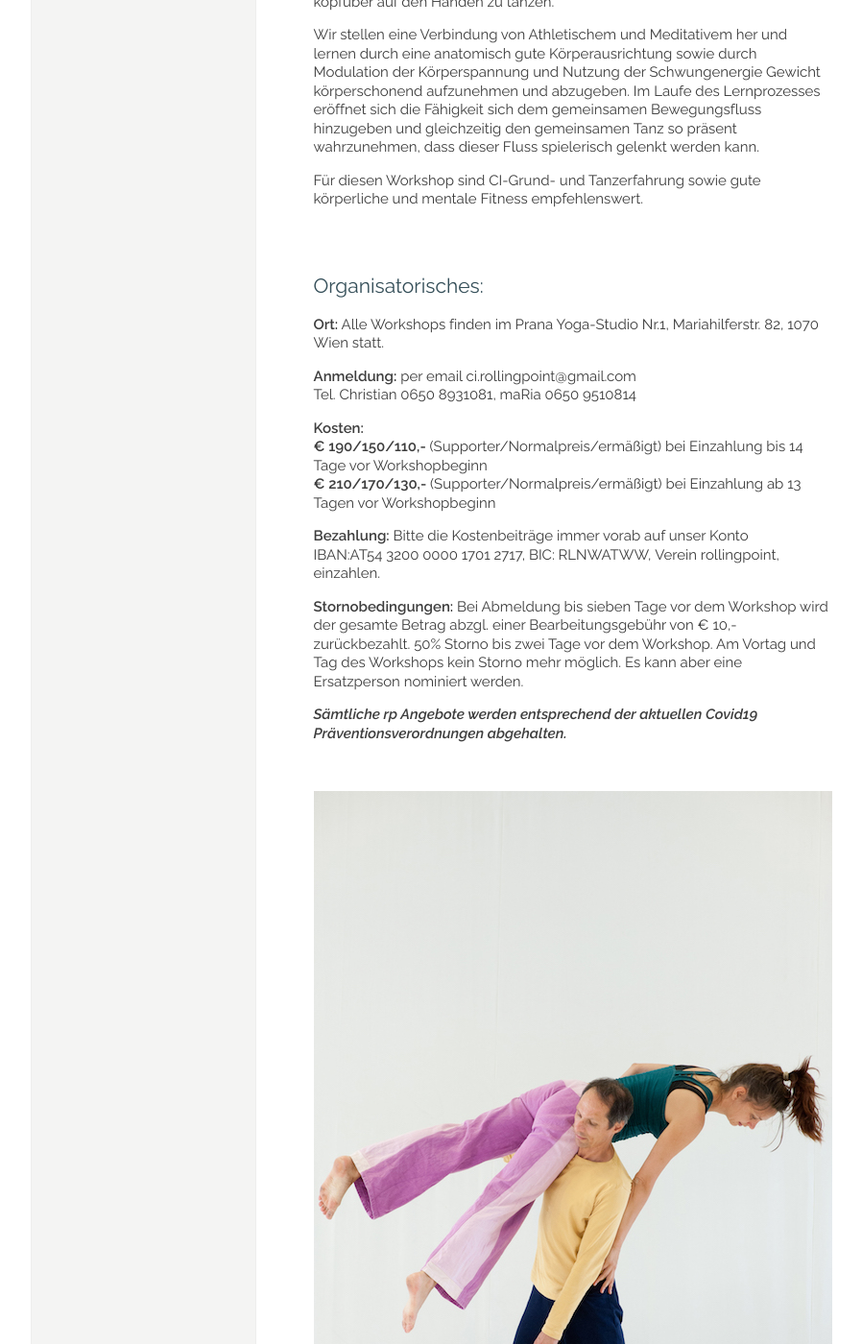
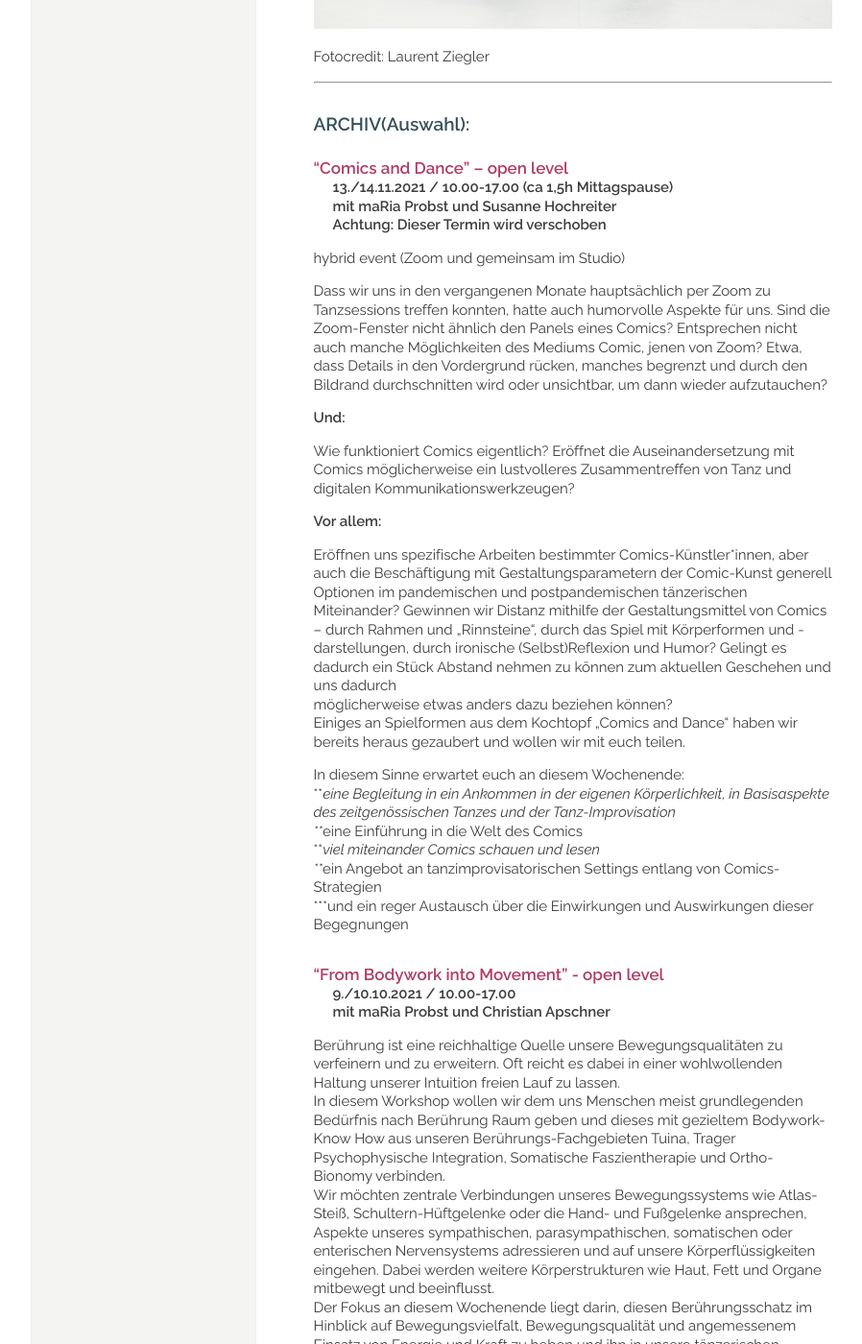
Before and after one commit to manulari/rollingpointat, a Jekyll site: the page built from _pages_de/workshops.md, in a window 1280 px wide and 1400 px high, scrolled down 3949 px. Shown: the whole window at 96% size, without its empty margins (152-1050 px from the left). Built offline with Jekyll 4.4.1, drawn with Linux system fonts in a browser that asks for light colours; comment, search, counter and statistics services are not loaded; some of the changed text lies outside the part shown.

Commit message:
Update page (de) “workshops”

```diff
--- a/_pages_de/workshops.md
+++ b/_pages_de/workshops.md
@@ -10,68 +10,19 @@ Fotocredits: He Shao Hui
 
 ## Workshoptermine:
 
-**[9./10.10.2021 "From Bodywork into Movement" mit Christian Apschner und maRia Probst](#bodywork)**
-
-[**13./14.11.2021 "Comics and Dance"**\
-**mit maRia Probst und Susanne Hochreiter**](#comics)\
-**Achtung: Termin wird verschoben**
-
-**19./20.3.2022: Deep Listening** (details coming soon)
+[**19./20.3.2022: Deep Listening**\
+**mit Christian Apschner und Karola Reifetshamer**](deeplistening)
 
 [**21./22.5.2022: "Contact Flying Skills"**\
 **mit Christian Apschner und** **Lui Springer (support)**](#flying)
 
-<div class="named-anchor" id="bodywork"></div>
-
-&nbsp;
-
 ### Workshopbeschreibungen:
 
-#### **"From Bodywork into Movement" -** open level
 
-**9./10.10.2021 / 10.00-17.00**\
-**mit Christian Apschner und maRia Probst**
 
-Berührung ist eine reichhaltige Quelle unsere Bewegungsqualitäten zu verfeinern und zu erweitern. Oft reicht es dabei in einer wohlwollenden Haltung unserer Intuition freien Lauf zu lassen.\
-In diesem Workshop wollen wir dem uns Menschen meist grundlegenden Bedürfnis nach Berührung Raum geben und dieses mit gezieltem Bodywork-Know How aus unseren Berührungs-Fachgebieten Tuina, Trager Psychophysische Integration, Somatische Faszientherapie und Ortho-Bionomy verbinden.\
-Wir möchten zentrale Verbindungen unseres Bewegungssystems wie Atlas-Steiß, Schultern-Hüftgelenke oder die Hand- und Fußgelenke ansprechen, Aspekte unseres sympathischen, parasympathischen, somatischen oder enterischen Nervensystems adressieren und auf unsere Körperflüssigkeiten eingehen. Dabei werden weitere Körperstrukturen wie Haut, Fett und Organe mitbewegt und beeinflusst.\
-Der Fokus an diesem Wochenende liegt darin, diesen Berührungsschatz im Hinblick auf Bewegungsvielfalt, Bewegungsqualität und angemessenem Einsatz von Energie und Kraft zu heben und ihn in unsere tänzerischen Beziehungen sowohl in der Contact Improvisation wie auch in der freien Improvisation einfließen zu lassen.\
-Der Workshop lädt sowohl Nicht-Contact Improvisation TänzerInnen als auch Contact Improvisation TänzerInnen zum Mitmachen ein.
 
-&nbsp;
 
-<div class="named-anchor" id="comics"></div>
 
-<div class="named-anchor" id="comics"></div>
-
-#### **"Comics and Dance"** – open level
-
-**13./14.11.2021 / 10.00-17.00 (ca 1,5h Mittagspause)**\
-**mit maRia Probst und Susanne Hochreiter**\
-**Achtung: Dieser Termin wird verschoben**
-
-hybrid event (Zoom und gemeinsam im Studio)
-
-Dass wir uns in den vergangenen Monate hauptsächlich per Zoom zu Tanzsessions treffen konnten, hatte auch humorvolle Aspekte für uns. Sind die Zoom-Fenster nicht ähnlich den Panels eines Comics? Entsprechen nicht auch manche Möglichkeiten des Mediums Comic, jenen von Zoom? Etwa, dass Details in den Vordergrund rücken, manches begrenzt und durch den Bildrand durchschnitten wird oder unsichtbar, um dann wieder aufzutauchen?
-
-**Und:**
-
-Wie funktioniert Comics eigentlich? Eröffnet die Auseinandersetzung mit Comics möglicherweise ein lustvolleres Zusammentreffen von Tanz und digitalen Kommunikationswerkzeugen?
-
-**Vor allem:**
-
-Eröffnen uns spezifische Arbeiten bestimmter Comics-Künstler*innen, aber auch die Beschäftigung mit Gestaltungsparametern der Comic-Kunst generell Optionen im pandemischen und postpandemischen tänzerischen Miteinander? Gewinnen wir Distanz mithilfe der Gestaltungsmittel von Comics – durch Rahmen und „Rinnsteine“, durch das Spiel mit Körperformen und -darstellungen, durch ironische (Selbst)Reflexion und Humor? Gelingt es dadurch ein Stück Abstand nehmen zu können zum aktuellen Geschehen und uns dadurch\
-möglicherweise etwas anders dazu beziehen können?\
-Einiges an Spielformen aus dem Kochtopf „Comics and Dance“ haben wir bereits heraus gezaubert und wollen wir mit euch teilen.
-
-In diesem Sinne erwartet euch an diesem Wochenende:\
-\*\**eine Begleitung in ein Ankommen in der eigenen Körperlichkeit, in Basisaspekte des zeitgenössischen Tanzes und der Tanz-Improvisation\
-\*\**eine Einführung in die Welt des Comics\
-\*\**viel miteinander Comics schauen und lesen\
-\*\**ein Angebot an tanzimprovisatorischen Settings entlang von Comics-Strategien\
-\*\**und ein reger Austausch über die Einwirkungen und Auswirkungen dieser Begegnungen
-
-&nbsp;
 
 <div class="named-anchor" id="deeplistening"></div>
 
@@ -119,8 +70,6 @@ Wir stellen eine Verbindung von Athletischem und Meditativem her und lernen durc
 
 Für diesen Workshop sind CI-Grund- und Tanzerfahrung sowie gute körperliche und mentale Fitness empfehlenswert.
 
-###### &nbsp;
-
 ## Organisatorisches:
 
 **Ort:** Alle Workshops finden im Prana Yoga-Studio Nr.1, Mariahilferstr. 82, 1070 Wien statt.
@@ -148,6 +97,48 @@ Fotocredit: Laurent Ziegler
 - - -
 
 ### ARCHIV(Auswahl):
+
+#### **"Comics and Dance"** – open level
+
+**13./14.11.2021 / 10.00-17.00 (ca 1,5h Mittagspause)**\
+**mit maRia Probst und Susanne Hochreiter**\
+**Achtung: Dieser Termin wird verschoben**
+
+hybrid event (Zoom und gemeinsam im Studio)
+
+Dass wir uns in den vergangenen Monate hauptsächlich per Zoom zu Tanzsessions treffen konnten, hatte auch humorvolle Aspekte für uns. Sind die Zoom-Fenster nicht ähnlich den Panels eines Comics? Entsprechen nicht auch manche Möglichkeiten des Mediums Comic, jenen von Zoom? Etwa, dass Details in den Vordergrund rücken, manches begrenzt und durch den Bildrand durchschnitten wird oder unsichtbar, um dann wieder aufzutauchen?
+
+**Und:**
+
+Wie funktioniert Comics eigentlich? Eröffnet die Auseinandersetzung mit Comics möglicherweise ein lustvolleres Zusammentreffen von Tanz und digitalen Kommunikationswerkzeugen?
+
+**Vor allem:**
+
+Eröffnen uns spezifische Arbeiten bestimmter Comics-Künstler*innen, aber auch die Beschäftigung mit Gestaltungsparametern der Comic-Kunst generell Optionen im pandemischen und postpandemischen tänzerischen Miteinander? Gewinnen wir Distanz mithilfe der Gestaltungsmittel von Comics – durch Rahmen und „Rinnsteine“, durch das Spiel mit Körperformen und -darstellungen, durch ironische (Selbst)Reflexion und Humor? Gelingt es dadurch ein Stück Abstand nehmen zu können zum aktuellen Geschehen und uns dadurch\
+möglicherweise etwas anders dazu beziehen können?\
+Einiges an Spielformen aus dem Kochtopf „Comics and Dance“ haben wir bereits heraus gezaubert und wollen wir mit euch teilen.
+
+In diesem Sinne erwartet euch an diesem Wochenende:\
+\*\**eine Begleitung in ein Ankommen in der eigenen Körperlichkeit, in Basisaspekte des zeitgenössischen Tanzes und der Tanz-Improvisation\
+\*\**eine Einführung in die Welt des Comics\
+\*\**viel miteinander Comics schauen und lesen\
+\*\**ein Angebot an tanzimprovisatorischen Settings entlang von Comics-Strategien\
+\*\**und ein reger Austausch über die Einwirkungen und Auswirkungen dieser Begegnungen
+
+
+
+#### **"From Bodywork into Movement" -** open level
+
+**9./10.10.2021 / 10.00-17.00**\
+**mit maRia Probst und Christian Apschner**
+
+Berührung ist eine reichhaltige Quelle unsere Bewegungsqualitäten zu verfeinern und zu erweitern. Oft reicht es dabei in einer wohlwollenden Haltung unserer Intuition freien Lauf zu lassen.\
+In diesem Workshop wollen wir dem uns Menschen meist grundlegenden Bedürfnis nach Berührung Raum geben und dieses mit gezieltem Bodywork-Know How aus unseren Berührungs-Fachgebieten Tuina, Trager Psychophysische Integration, Somatische Faszientherapie und Ortho-Bionomy verbinden.\
+Wir möchten zentrale Verbindungen unseres Bewegungssystems wie Atlas-Steiß, Schultern-Hüftgelenke oder die Hand- und Fußgelenke ansprechen, Aspekte unseres sympathischen, parasympathischen, somatischen oder enterischen Nervensystems adressieren und auf unsere Körperflüssigkeiten eingehen. Dabei werden weitere Körperstrukturen wie Haut, Fett und Organe mitbewegt und beeinflusst.\
+Der Fokus an diesem Wochenende liegt darin, diesen Berührungsschatz im Hinblick auf Bewegungsvielfalt, Bewegungsqualität und angemessenem Einsatz von Energie und Kraft zu heben und ihn in unsere tänzerischen Beziehungen sowohl in der Contact Improvisation wie auch in der freien Improvisation einfließen zu lassen.\
+Der Workshop lädt sowohl Nicht-Contact Improvisation TänzerInnen als auch Contact Improvisation TänzerInnen zum Mitmachen ein.
+
+
 
 **22./23.8.2020  "Gravity Based Dialogs"**\
 Contact Improvisation/ Somatics/ Zeitgenössischer Tanz\
```
